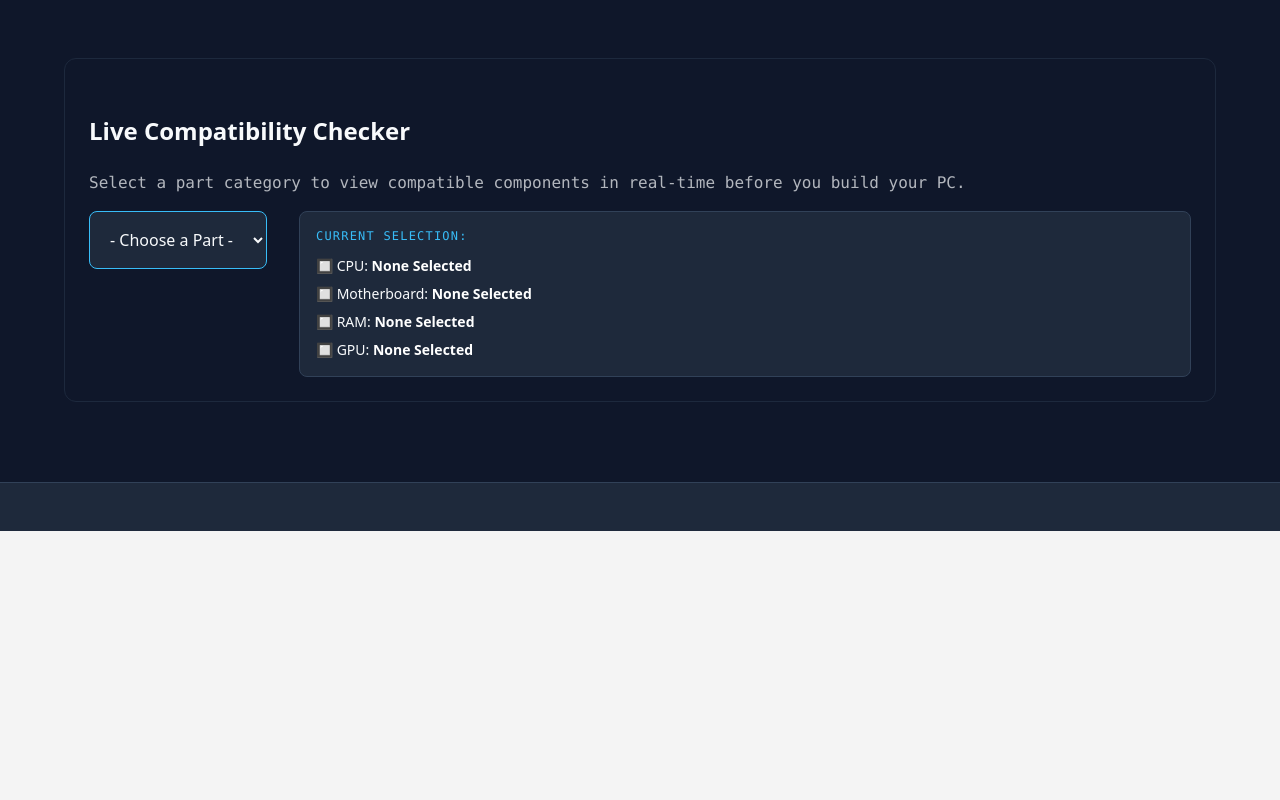
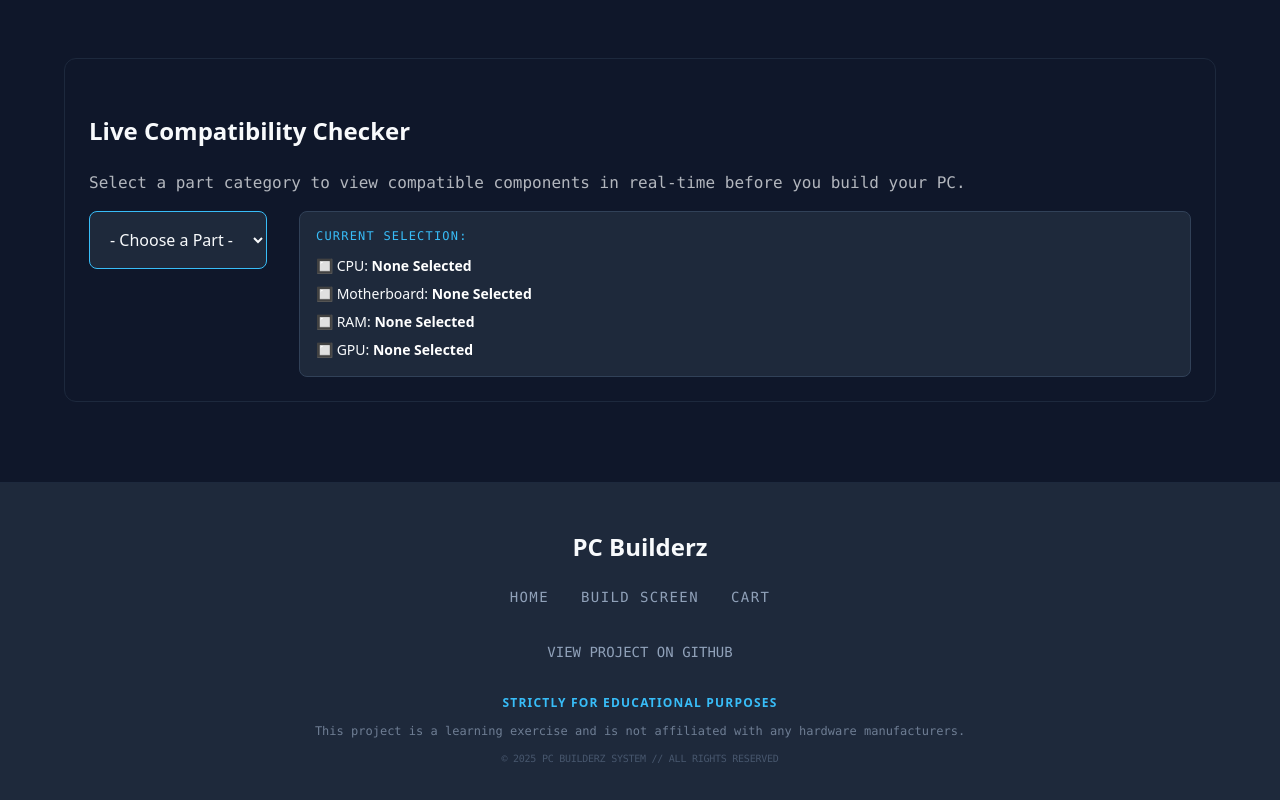
Before and after one commit to corbinreak/PC_Builderz, a React (Vite) app in the folder pc-builderz/: page / in a window 1280 px wide. Shown: the part 1063-1863 px from the top of the page. Before the commit the page ends 1594 px from the top, so only its background shows below. Built offline with nearby package versions, Linux system fonts and the light colour scheme.

Commit message:
Finished Footer.jsx file

```diff
--- a/pc-builderz/src/components/Footer.jsx
+++ b/pc-builderz/src/components/Footer.jsx
@@ -1,11 +1,62 @@
 import React from 'react';
 
-function Footer() {
+
+const Footer = ({ setSelectedScreen }) => {
     return (
-        <div className="bg-[#1E293B] text-[#F8FAFC] py-6 mt-10 border-t border-slate-700">
-        </div>
+        <footer className="bg-[#1E293B] border-t border-slate-800 py-12 px-6 mt-20">
+            <div className="max-w-6xl mx-auto flex flex-col items-center">
+                <h2 className="text-2xl font-bold tracking-tightertext-[#38DF8] mb-6">
+                    PC Builderz
+                </h2>
+
+                {/* Navigation Links */}
+                <nav className="flex flex-wrap justify-center gap-8 mb-8">
+                    <button
+                        onClick={() => setSelectedScreen('Home')}
+                        className="text-sm font-mono uppercase tracking-widest text-slate-400 hover:text-[#38BDF8] transition"
+                    >
+                        Home
+                    </button>
+                    <button
+                        onClick={() => setSelectedScreen('BuildScreen')}
+                        className="text-sm font-mono uppercase tracking-widest text-slate-400 hover:text-[#38BDF8] transition"
+                    >
+                        Build Screen
+                    </button>
+                    <button
+                        onClick={() => setSelectedScreen('Cart')}
+                        className="text-sm font-mono uppercase tracking-widest text-slate-400 hover:text-[#38BDF8] transition"
+                    >
+                        Cart
+                    </button>
+                </nav>
+                 {/* Project Link */}
+                  <div className="mb-8">
+                        <a
+                          href="https://github.com/corbinreak/PC_Builderz"
+                          target="_blank"
+                          rel="noopener noreferrer"
+                          className="text-sm font-mono uppercase tracking-wides text-slate-400 hover:text-[#38BDF8] transition"
+                          >
+                            View Project on GitHub
+                        </a>
+                  </div>
+                  {/* Educational Note */}
+                <div className="text-center space-y-3">
+                    <p className="text-[#38bdf8] font-bold text-xs tracking-widest uppercase">
+                        Strictly for Educational Purposes
+                    </p>
+                    <p className="text-slate-400 text-xs font-mono opacity-70">
+                        This project is a learning exercise and is not affiliated with any hardware manufacturers.
+                    </p>
+                    <div className="text-[10px] font-mono text-slate-500 uppercase tracking-tight opacity-60">
+                        <p>©  {new Date().getFullYear()} PC BUILDERZ SYSTEM // ALL RIGHTS RESERVED</p>
+                    </div>
+                </div>
+             </div>
+        </footer>
+
     )
 }
 
-
 export default Footer;
```
